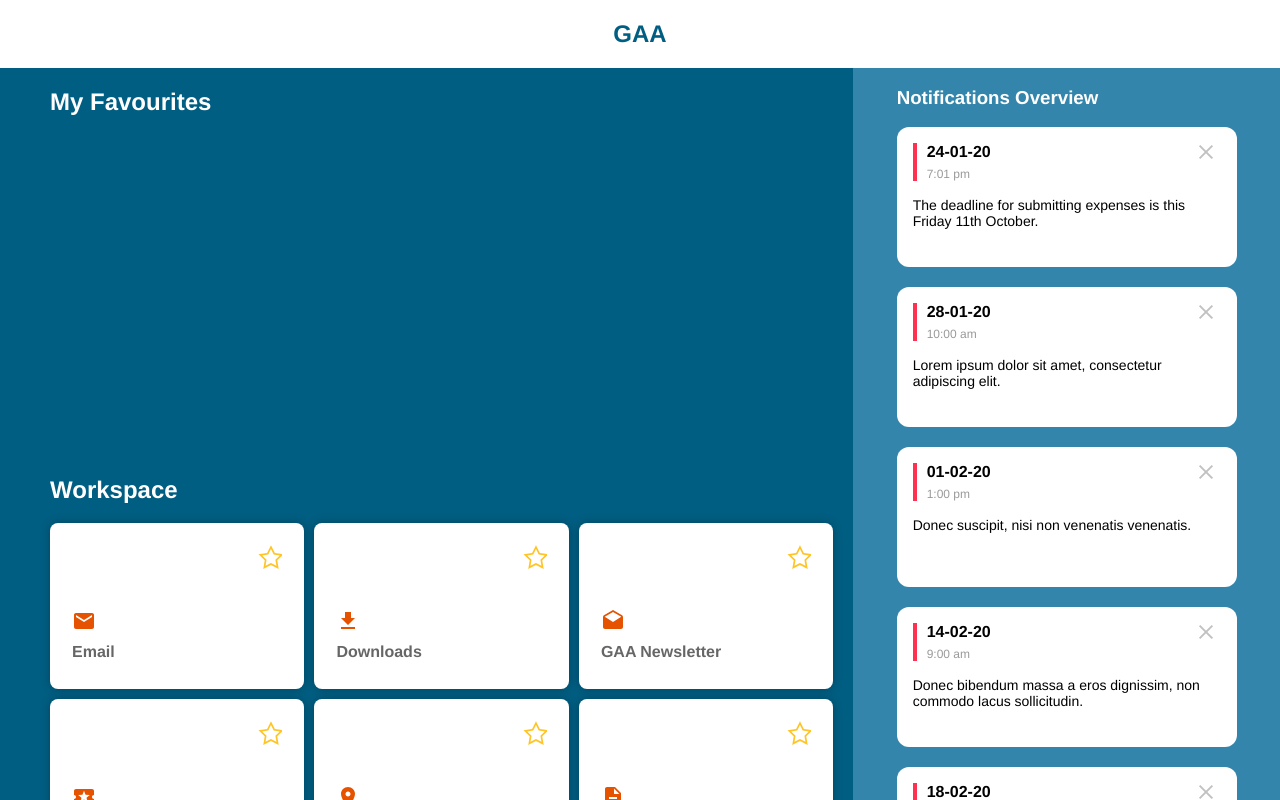
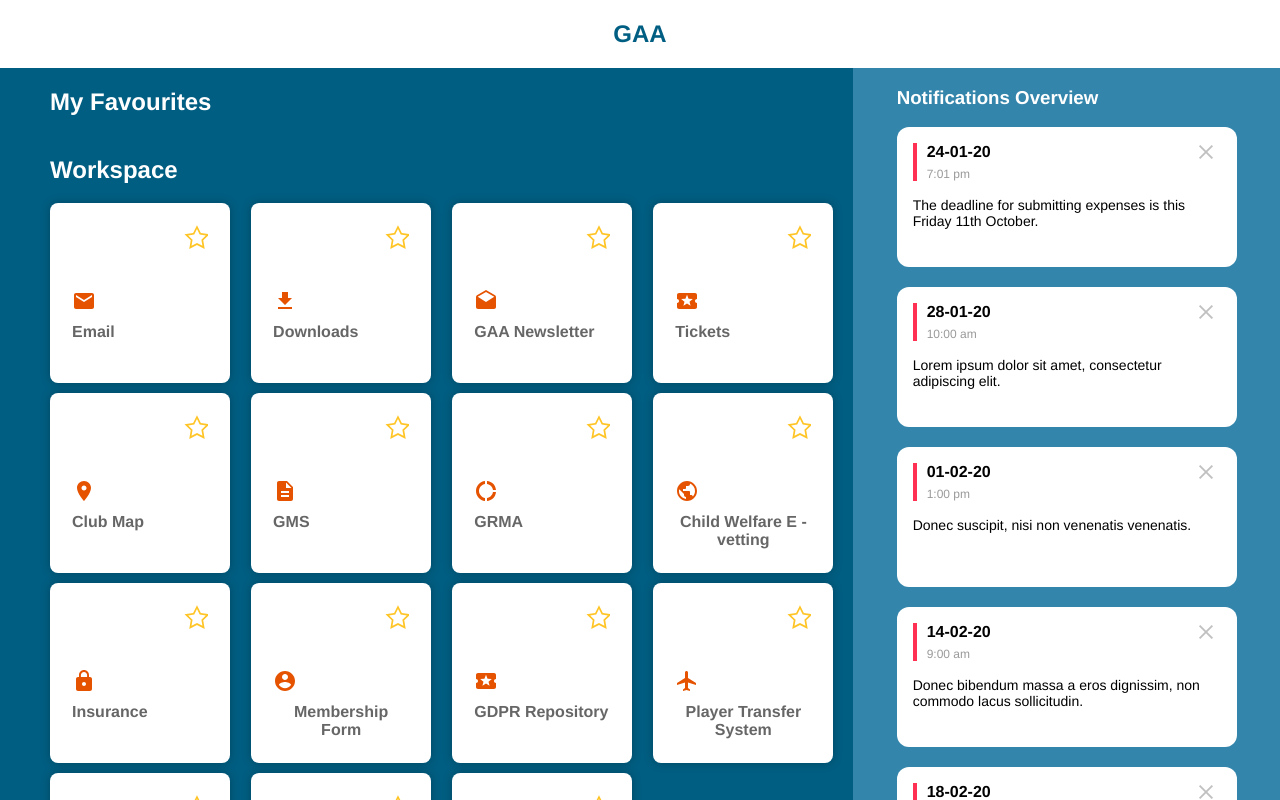
Before and after one commit to theTiv/Club-Dashboard, a Vue app: page / in a window 1280 px wide. Shown: the top 800 px of the page. Built offline with nearby package versions, Linux system fonts and the light colour scheme.

Commit message:
Added EventBus for notification dimming on rollover.

```diff
--- a/src/App.vue
+++ b/src/App.vue
@@ -1,26 +1,40 @@
 <template>
   <div id="app" class="container">
     <header class="header">
-      <h2 class="site-title">GAA</h2>
+      <h2 class="site-title">GAA {{ active }}</h2>
     </header>
     <Workspace class="workspace" :sections="sections" :favourites="favourites"/>
-    <Notifications class="notifications" :notifications="notifications" />
+    <Notifications class="notifications" :notifications="notifications" :class="[{ active: data }]" />
   </div>
 </template>
 
 <script>
 import Workspace from "./components/Workspace/Workspace";
 import Notifications from "./components/Notifications/Notifications";
-
+import { eventBus } from './main';
+// const clickHandler = function() {
+//   const isActive =
+// }
 export default {
   name: "App",
   data() {
     return {
       sections: this.$root.$data.sections,
       notifications: this.$root.$data.notifications,
-      favourites: []
+      favourites: [],
+      data: null
     }
   },
+  //   props: {
+  //   isActive:{
+  //       type: String
+  //   }
+  // },
+  // methods: {
+  //   test() {
+  //     isActive = true;
+  //   }
+  // },
   beforeCreate: () => {
     console.log("Before Create");
     // const favourites = [ 1, 5, 9, 10 ];
@@ -28,10 +42,17 @@
     //   const favourites = [ 1, 5, 9, 10 ]
     // }
   },
+  created() {
+// Listen for the button-was-clicked event and its payload
+eventBus.$on('i-got-moused-over', clickCount => {
+    console.log(clickCount = `${clickCount}`)
+});
+    // eventBus.$on('i-got-moused-over', true);
+  },
   components: {
     Workspace,
     Notifications
-  },
+  }
 
 };
 </script>
--- a/src/components/Card/Card.vue
+++ b/src/components/Card/Card.vue
@@ -1,6 +1,8 @@
 <template>
   <div
-    :class="[`item-${cardData.id}`]"
+    class="card"
+    :class="[{ active: hover }]"
+    @mouseover="emitGlobalMouseoverEvent()"
   >
     <div class="card__favourite">
       <div v-if="favourite" @click="removeFav"><Icon name="star-full" fill="#FFC425" /></div>
@@ -18,7 +20,7 @@
 
 <script>
 import Icon from "../UI/Icons/Icons";
-
+import { eventBus } from '../../main';
 export default {
   data() {
     return {
@@ -36,7 +38,19 @@
   },
   removeFav(){
     this.$emit('CardUnfavourited', this.cardData.id)
+  },
+  emitGlobalMouseoverEvent() {
+    console.log("MOUSED OVER");
+    this.isActive = !this.isActive
+    eventBus.$emit('i-got-moused-over', this.isActive);
   }
+  // displayNotifications() {
+  //   // this.$emit('dimNotifications', true)
+  //   eventBus.$emit('displayNotifications', true);
+  // },
+  // showNotifications() {
+  //   eventBus.$emit('showNotifications', true)
+  // }
   },
   // methods: {
   //   addFav() {
@@ -96,74 +110,23 @@
   color: #42b983;
 }
 
-[class^="item"] {
-  text-align: center;
+
+.card {
+  animation: animate 5s;
   box-sizing: border-box;
-  // padding: 10%;
-  // font-size: 5em;
-    display: flex;
+  height: 180px;
+  width: 180px;
+  min-width: 180px;
+  background-color: white;
+  border-radius: 8px;
+  box-shadow: 0 0 10px 0 rgba(0, 0, 0, 0.25);
+  color: black;
+  display: flex;
   flex-direction: column;
   padding: 22px;
-  color: black;
-  transition: .5s;
-  background-color: white;
-    border-radius: 8px;
-  box-shadow: 0 0 10px 0 rgba(0, 0, 0, 0.25);
+  margin-right: 10px;
+  z-index: 1;
 }
-
-[class^="item"]:hover {
-  transition: 0.5s;
-  z-index:2; /*we increase the z-index to cover the other*/
-  // background:
-  //   /*we this to keep the initial background*/
-  //   linear-gradient(rgba(40, 180, 240, .3),rgba(40, 180, 240, .3)),
-  //   #fff;
-}
-
-[class^="item"]:nth-child(3n + 1):hover {
-  margin-right:calc(-100% - 10px); /* we remove (2 x grid items + 2 x gap) */
-}
-[class^="item"]:nth-child(3n + 2):hover {
-  margin-right:calc(-100% - 10px); /* we remove (2 x grid items + 2 x gap) */
-}
-[class^="item"]:nth-child(3n + 3):hover {
-  margin-left:calc(-100% - 10px);
-}
-
-// [class^="item"]:nth-child(3n + 1):hover {
-//   margin-right:calc(-200% - 20px); /* we remove (2 x grid items + 2 x gap) */
-// }
-// [class^="item"]:nth-child(3n + 2):hover {
-//   margin-left:calc(-50% - 10px);
-//   margin-right:calc(-50% - 10px);
-// }
-// [class^="item"]:nth-child(3n + 3):hover {
-//   margin-left:calc(-100% - 20px);
-// }
-
-// .container>div {
-//   border: 2px solid #0580d5;
-//   background-color: rgba(40, 180, 240, .3);
-//   border-radius: 5px;
-// }
-
-
-//.card {
-  // animation: animate 5s;
-  // box-sizing: border-box;
-  // height: 180px;
-  // width: 180px;
-  // min-width: 180px;
-  // background-color: white;
-  // border-radius: 8px;
-  // box-shadow: 0 0 10px 0 rgba(0, 0, 0, 0.25);
-  // color: black;
-  // display: flex;
-  // flex-direction: column;
-  // padding: 22px;
-  // margin-right: 10px;
-  // z-index: 1;
-//}
 
 //.card {
   // animation: animate 5s;
@@ -183,39 +146,34 @@
   // z-index: 1;
 //}
 
-// .card:hover {
-//   width: 390px;
-//   transition: 0.5s;
-//   box-shadow: 0 0 10px 0 rgba(0, 0, 0, 0.5);
-//   z-index: 2;
-// }
-
-// .card:hover {
-//   transition: 0.5s;
-//   box-shadow: 0 0 10px 0 rgba(0, 0, 0, 0.5);
-// }
+.card:hover {
+  width: 390px;
+  transition: 0.5s;
+  box-shadow: 0 0 10px 0 rgba(0, 0, 0, 0.5);
+  z-index: 2;
+}
 
 .item .card__favourite {
   transition: 0.5s;
 }
 
-[class^="item"]:hover .card__favourite {
+.card:hover .card__favourite {
   margin-bottom: 0;
 }
 
-[class^="item"]:hover .card__description {
+.card:hover .card__description {
   animation: fadein 2s;
   display: block;
   text-align: left;
   transition: 1s;
 }
 
-// .item .card__description {
-//   /* animation: fadeout 2s; */
-//   display: block;
-//   text-align: left;
-//   transition: 1s;
-// }
+.item .card__description {
+  /* animation: fadeout 2s; */
+  display: block;
+  text-align: left;
+  transition: 1s;
+}
 
 .card__favourite {
   align-self: flex-end;
--- a/src/components/Notifications/Notification/Notification.vue
+++ b/src/components/Notifications/Notification/Notification.vue
@@ -1,5 +1,5 @@
 <template>
-  <div class="notification__container" :class="{ active: isActive }" >
+  <div class="notification__container" >
     <div class="notification__details-container">
         <Date :date="notificationData.date" :time="notificationData.time" />
         <Close @NotificationMinimized="isActive = $event"/>
--- a/src/components/Workspace/Workspace.vue
+++ b/src/components/Workspace/Workspace.vue
@@ -7,7 +7,6 @@
         </header>
         <section class="workspace__content">
           <template v-for="(section, i) in favourites">
-            <!-- <div :key="i">{{section}}</div> -->
             <Card :favourite="true" :cardData="section" :key="i" @CardFavourited="addFav(section)" @CardUnfavourited="removeFav(section)"></Card>
           </template>
         </section>
@@ -18,7 +17,6 @@
         </header>
         <section class="workspace__content">
           <template v-for="(section, i) in displaySections">
-            <!-- <div :key="i">{{section}}</div> -->
             <Card :favourite="false" :cardData="section" :key="i" @CardFavourited="addFav(section)" @CardUnfavourited="removeFav(section)"></Card>
           </template>
         </section>
@@ -128,29 +126,20 @@
 }
 
 .workspace__content {
-  /* display: grid;
+  display: grid;
   width: 100%;
-  grid-template-columns: repeat(4, 1fr);
+  /* grid-template-columns: repeat(4, 180px); */
   align-content: space-around;
   justify-content: space-between;
   grid-gap: 10px;
   color: #444;
-  position: relative; */
-  /* max-width: 1200px;
+  position: relative;
+  max-width: 1200px;
   margin: 0 auto;
   display: grid;
   position: relative;
   grid-gap: 10px;
-  grid-template-columns: repeat(auto-fit, minmax(180px, 180px)); */
-  display: grid;
-  grid-gap: 10px;
-  grid-template-columns: repeat(3, minmax(100px, auto));
-  grid-template-rows: repeat(3, minmax(100px, auto));
+  grid-template-columns: repeat(4, minmax(180px, 180px));
 }
 
-@media only screen and (min-width: 789px) {
-  .workspace__content {
-    grid-template-columns: repeat(3, 1fr);
-  }
-}
 </style>
--- a/src/main.js
+++ b/src/main.js
@@ -2,6 +2,8 @@
 import App from './App.vue'
 
 Vue.config.productionTip = false
+
+export const eventBus = new Vue();
 
 new Vue({
   render: h => h(App),
```
